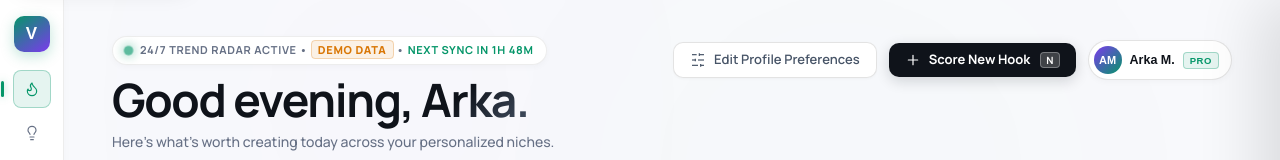
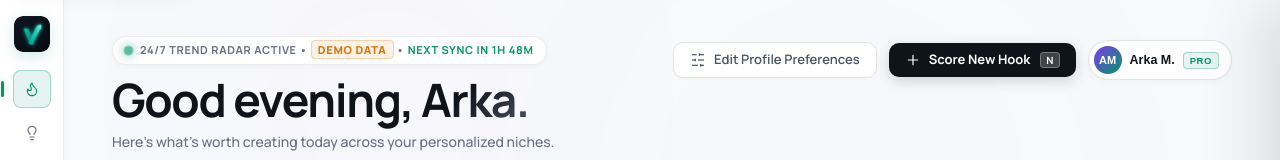
Before and after one commit to adm04/Virality, a website: page index.html in a window 1280 px wide. Shown: the top 160 px of the page. Drawn offline with nearby package versions, Linux system fonts and the light colour scheme; a web font is replaced by a local one.

Commit message:
feat: add custom glowing V-arrow favicon and updated brand mark logo

```diff
--- a/css/style.css
+++ b/css/style.css
@@ -201,21 +201,22 @@ body {
 .brand-mark {
   width: 36px;
   height: 36px;
-  border-radius: 10px;
-  background: linear-gradient(145deg, #059669, #7C3AED);
-  display: flex;
+  border-radius: 9px;
+  background: transparent;
+  display: inline-flex;
   align-items: center;
   justify-content: center;
   text-decoration: none;
-  box-shadow: 0 4px 14px rgba(5, 150, 105, 0.25);
+  box-shadow: 0 4px 14px rgba(13, 148, 136, 0.2);
   transition: transform 0.3s var(--ease-spring);
-}
-.brand-mark:hover { transform: scale(1.06) rotate(-2deg); }
-.mark-letter {
-  font-family: 'Clash Display', sans-serif;
-  font-weight: 700;
-  font-size: 17px;
-  color: #FFFFFF;
+  overflow: hidden;
+}
+.brand-mark:hover { transform: scale(1.08) rotate(-2deg); }
+.brand-mark img {
+  width: 100%;
+  height: 100%;
+  object-fit: cover;
+  display: block;
 }
 
 .nav-stack {
--- a/index.html
+++ b/index.html
@@ -11,6 +11,11 @@
   <link rel="preconnect" href="https://fonts.gstatic.com" crossorigin>
   <link href="https://fonts.googleapis.com/css2?family=Manrope:wght@300;400;500;600;700;800&display=swap" rel="stylesheet">
   <link href="https://api.fontshare.com/v2/css?f[]=clash-display@500,600,700&display=swap" rel="stylesheet">
+
+  <!-- Favicon -->
+  <link rel="icon" type="image/svg+xml" href="favicon.svg?v=2">
+  <link rel="alternate icon" type="image/svg+xml" href="favicon.svg?v=2">
+  <link rel="apple-touch-icon" href="favicon.svg?v=2">
 
   <meta http-equiv="Cache-Control" content="no-cache, no-store, must-revalidate">
   <meta http-equiv="Pragma" content="no-cache">
@@ -37,8 +42,7 @@
     <aside class="sidebar" id="sidebar" aria-label="Sidebar Navigation">
       <div class="sidebar-top">
         <a href="#" class="brand-mark" title="Vantage Virality OS" aria-label="Vantage Home">
-          <span class="mark-letter">V</span>
-          <span class="mark-glow" aria-hidden="true"></span>
+          <img src="favicon.svg" alt="Vantage Logo" width="28" height="28" style="display: block; border-radius: 6px;">
         </a>
 
         <nav class="nav-stack" aria-label="Primary Navigation">
@@ -885,7 +889,7 @@
     <div class="auth-gateway-container">
       <div class="auth-gateway-hero">
         <div class="gateway-hero-header">
-          <a href="#" class="brand-mark"><span class="mark-letter">V</span></a>
+          <a href="#" class="brand-mark"><img src="favicon.svg" alt="Vantage Logo" width="28" height="28" style="display: block; border-radius: 6px;"></a>
           <span class="gateway-brand-name">Vantage Virality OS</span>
         </div>
         <div class="gateway-hero-content">
--- a/style.css
+++ b/style.css
@@ -201,21 +201,22 @@ body {
 .brand-mark {
   width: 36px;
   height: 36px;
-  border-radius: 10px;
-  background: linear-gradient(145deg, #059669, #7C3AED);
-  display: flex;
+  border-radius: 9px;
+  background: transparent;
+  display: inline-flex;
   align-items: center;
   justify-content: center;
   text-decoration: none;
-  box-shadow: 0 4px 14px rgba(5, 150, 105, 0.25);
+  box-shadow: 0 4px 14px rgba(13, 148, 136, 0.2);
   transition: transform 0.3s var(--ease-spring);
-}
-.brand-mark:hover { transform: scale(1.06) rotate(-2deg); }
-.mark-letter {
-  font-family: 'Clash Display', sans-serif;
-  font-weight: 700;
-  font-size: 17px;
-  color: #FFFFFF;
+  overflow: hidden;
+}
+.brand-mark:hover { transform: scale(1.08) rotate(-2deg); }
+.brand-mark img {
+  width: 100%;
+  height: 100%;
+  object-fit: cover;
+  display: block;
 }
 
 .nav-stack {
```
Also changed, not shown: favicon.svg (added).
